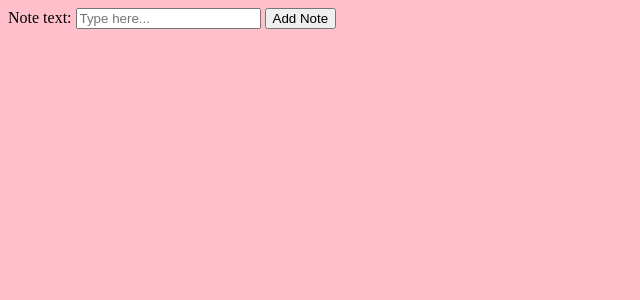
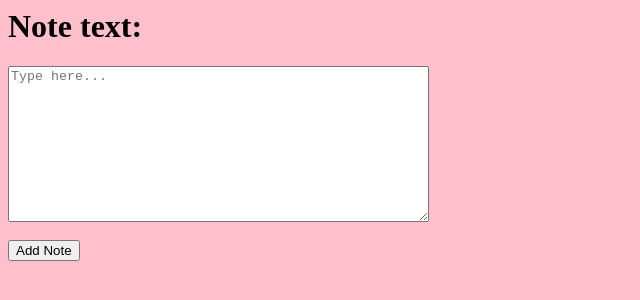
Before and after one commit to iainaitken/notes-app, a plain HTML site: page index.html in a window 1280 px wide. Shown: the whole page, without its empty margins (0-640 px from the left). Drawn offline with Linux system fonts and the light colour scheme.

Commit message:
added textarea with placeholder

```diff
--- a/index.html
+++ b/index.html
@@ -13,11 +13,12 @@
   <body>
     <div id="note-list">
       <div>
-        <form id="form">
-          <label for="note-text">Note text:</label>
-          <input type="text" name="note-text" id="note-text" placeholder="Type here..."/>
-          <button type="button" id="addNote">Add Note</button>
-        </form>
+      <h1>Note text:</h1>
+      <textarea id="note-text" cols="50" rows="10" placeholder="Type here..."></textarea>
+      <br>
+      <br>
+      <button type="button" id="addNote">Add Note</button>
+
       </div>
       <div>
         <ul id="list">
```
